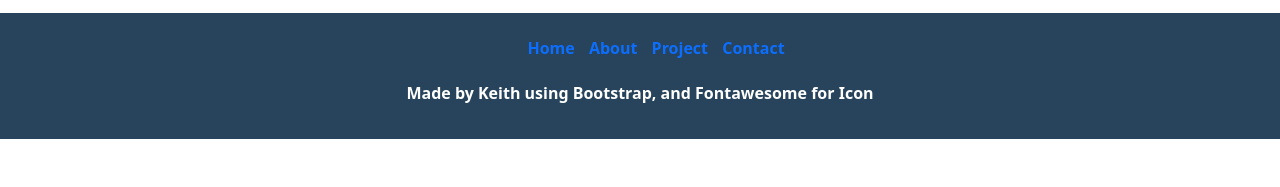
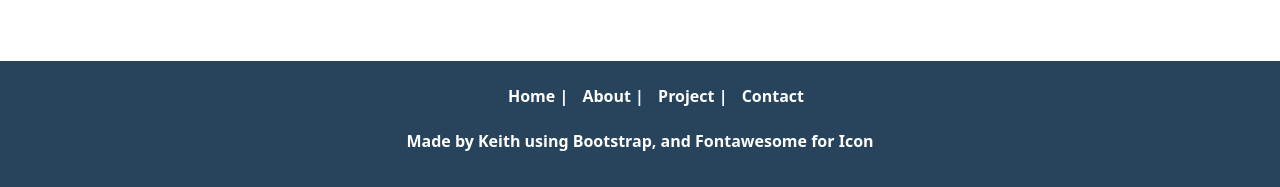
Before and after one commit to BoldCodeer/portfolio, a plain HTML site: page index.html in a window 1280 px wide. Shown: the part 2620-2807 px from the top of the page. Before the commit the page ends 2759 px from the top, so only its background shows below. Drawn offline with nearby package versions, Linux system fonts and the light colour scheme.

Commit message:
Adjust the margin and change the color of text in footer

```diff
--- a/index.html
+++ b/index.html
@@ -147,13 +147,13 @@
                 </ul>
             </div>
         </div>
-    </div>
+    </div><br><br>
     <footer>
         <div class="container-fluid">
             <ul>
-                <li><a class="menu-list" href="">Home </a></li>
-                <li><a class="menu-list" href="">About </a></li>
-                <li><a class="menu-list" href="">Project </a></li>
+                <li><a class="menu-list" href="">Home | </a></li>
+                <li><a class="menu-list" href="">About | </a></li>
+                <li><a class="menu-list" href="">Project | </a></li>
                 <li><a class="menu-list" href="">Contact</a></li>
             </ul>
             <p class="footer-text">
--- a/style.css
+++ b/style.css
@@ -83,6 +83,7 @@ footer ul li {
 }
 .menu-list {
     text-decoration: none;
+    color: #fff;
 }
 
 /* Put the image in a rounded circle background - make it gray background */
```
